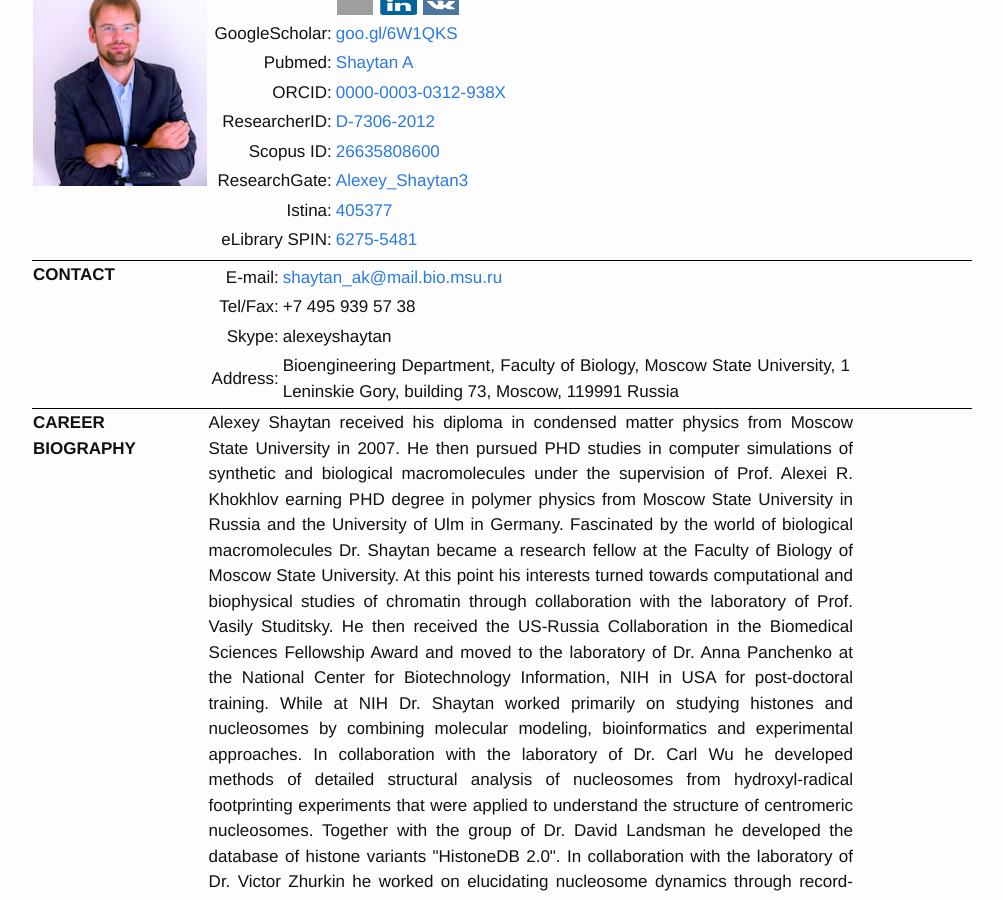
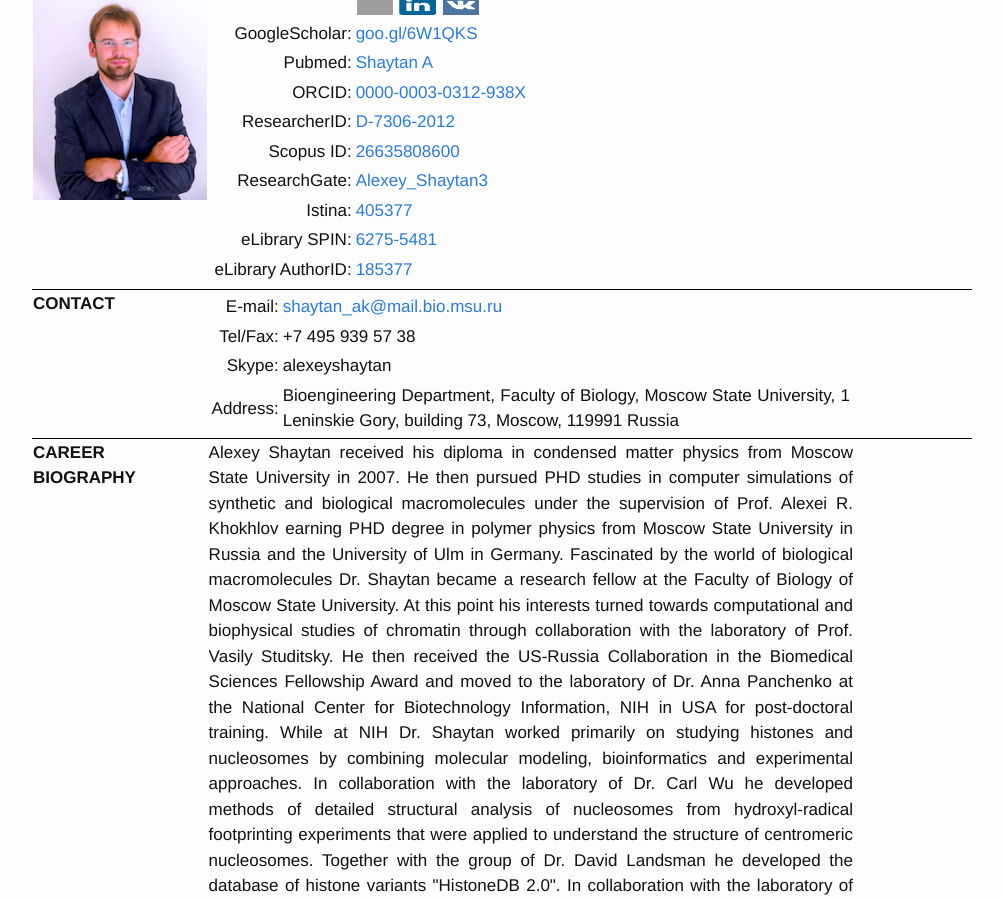
Before and after one commit to intbio/intbio.github.io, a Jekyll site: the page built from cv/aksh.md, in a window 1280 px wide and 900 px high, scrolled down 321 px. Shown: the whole window, without its empty margins (138-1141 px from the left). Built offline with Jekyll 4.4.1, drawn with Linux system fonts in a browser that asks for light colours; comment, search, counter and statistics services are not loaded; grey boxes are pictures that could not be loaded.

Commit message:
Update aksh.md

```diff
--- a/cv/aksh.md
+++ b/cv/aksh.md
@@ -49,6 +49,7 @@ permalink: /alexey_shaytan
 							<tr><td align="right">ResearchGate:</td><td><a href="https://www.researchgate.net/profile/Alexey_Shaytan3">Alexey_Shaytan3</a></td></tr>
 							<tr><td align="right">Istina:</td><td><a href="https://istina.msu.ru/profile/ashaytan/">405377</a></td></tr>
 							<tr><td align="right">eLibrary SPIN:</td><td><a href="https://elibrary.ru/author_items.asp?authorid=185377&pubrole=100&show_refs=1&show_option=0">6275-5481</a></td></tr>
+       <tr><td align="right">eLibrary AuthorID:</td><td><a href="https://elibrary.ru/author_items.asp?authorid=185377&pubrole=100&show_refs=1&show_option=0">185377</a></td></tr>
 						</table>
 					</td>
 				</tr>
```
